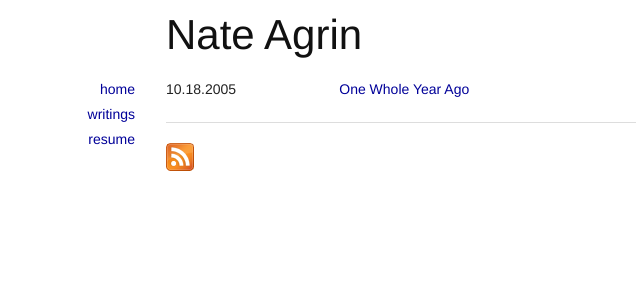
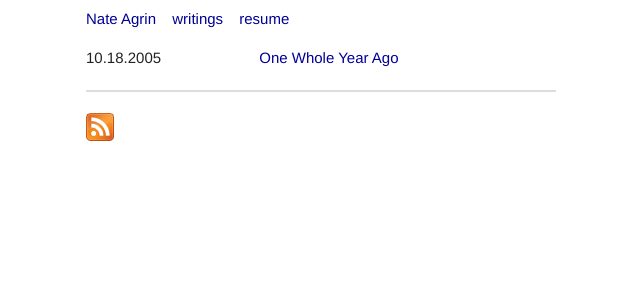
Before and after one commit to n8agrin/n8agrin.github.io, a Jekyll site: the page built from writings.html, in a window 1280 px wide. Shown: the top 300 px of the page, without its empty margins (279-919 px from the left). Built offline with Jekyll 4.4.1, drawn with Linux system fonts in a browser that asks for light colours; Markdown is read by kramdown in place of the engine named in the settings.

Commit message:
Trying to clean up some of the styling.

```diff
--- a/_includes/navigation.html
+++ b/_includes/navigation.html
@@ -1,5 +1,5 @@
 <ul>
-	<li><a href="/">home</a></li>
+	<li><a href="/">Nate Agrin</a></li>
 	<li><a href="/writings.html">writings</a></li>
   <li><a href="/resume.html">resume</a></li>
   <!-- <li><a href="/projects.html">projects</a></li>
--- a/_layouts/main.html
+++ b/_layouts/main.html
@@ -8,18 +8,20 @@
 
   <link rel="stylesheet" href="/css/blueprint/screen.css" type="text/css" media="screen" charset="utf-8"></link>
   <link rel="stylesheet" href="/css/main.css" type="text/css" media="screen" title="no title" charset="utf-8"></link>
+  <!-- <link rel="stylesheet" href="/css/screen.css" type="text/css" media="screen" title="no title" charset="utf-8"></link> -->
 
   <link rel="alternate" type="application/rss+xml" title="RSS" href="/atom.xml">
 </head>
 
 <body>
   <div class="container">
-    <div class="span-12 prepend-2 last header">
-      <h1>Nate Agrin</h1>
+    <div class="span-12 last navigation">
+        {% include navigation.html %}
     </div>
-    <div class="span-2 navigation">
-      {% include navigation.html %}
-    </div>
+    <!-- <div class="span-12 last header"> -->
+        <!-- <h1 class="obnoxious">Nate Agrin</h1> -->
+        <!-- <h3>Nate Agrin</h3> -->
+    <!-- </div> -->
     <div class="span-12 last">
         {{ content }}
     </div>
--- a/_layouts/resume.html
+++ b/_layouts/resume.html
@@ -3,4 +3,5 @@ layout: main
 ---
 <div class="resume">
 {{ content }}
+<hr/>
 </div>
--- a/css/main.css
+++ b/css/main.css
@@ -1,7 +1,9 @@
+/* @override http://localhost:4000/css/main.css */
+
 body {
     font-family: Helvetica, Arial, sans-serif;
-    font-size: 14px;
-    line-height: 25px;
+    font-size: 15px;
+    line-height: 22px;
 }
 
 a {
@@ -21,6 +23,12 @@ a:hover.img-link {
 ul {
     list-style-type: none;
     padding: 0;
+    margin: 0.5em 0;
+}
+
+ul li {
+    display: inline;
+    padding-right: 0.8em;
 }
 
 td {
@@ -42,13 +50,18 @@ Creates a 17 column wide grid.
 /*
 Navigation
 */
+.navigation {
+	margin-bottom: 10px;
+}
 .navigation ul {
-	text-align: right;
+	text-align: left;
 }
 
-/*
-Home
-*/
+.header h1 {
+	margin-bottom: 44px;
+}
+
+/* Home */
 .home p {
     text-align: justify;
 }
@@ -64,16 +77,7 @@ Home
     -moz-box-shadow: 0px 0px 10px #888;
 }
 
-/*
-Header
-*/
-.header {
-    margin-top: 1em;
-}
-
-/*
-Post
-*/
+/* Post */
 .post p {
     text-align: justify;
 }
@@ -88,11 +92,29 @@ Post
     padding: 0 1em;
 }
 
-/*Resume*/
-.resume li{
+/* Resume */
+.resume ul {
+    list-style-type: disc;
     text-align: justify;
 }
 
-.resume ul {
-    list-style-type: disc;
+.resume h2 {
+	margin-top: 1.6em;
+	margin-bottom: 0;
 }
+
+.resume h6 {
+	margin-top: 1.6em;
+}
+
+div.resume h2:first-child {
+	margin-top: 0;
+}
+
+.resume hr {
+	margin-top: 1.6em;
+}
+
+div.resume {
+	margin-bottom: 40em;
+}
```
Also changed, not shown: resume.textile (+29 -18 lines).
